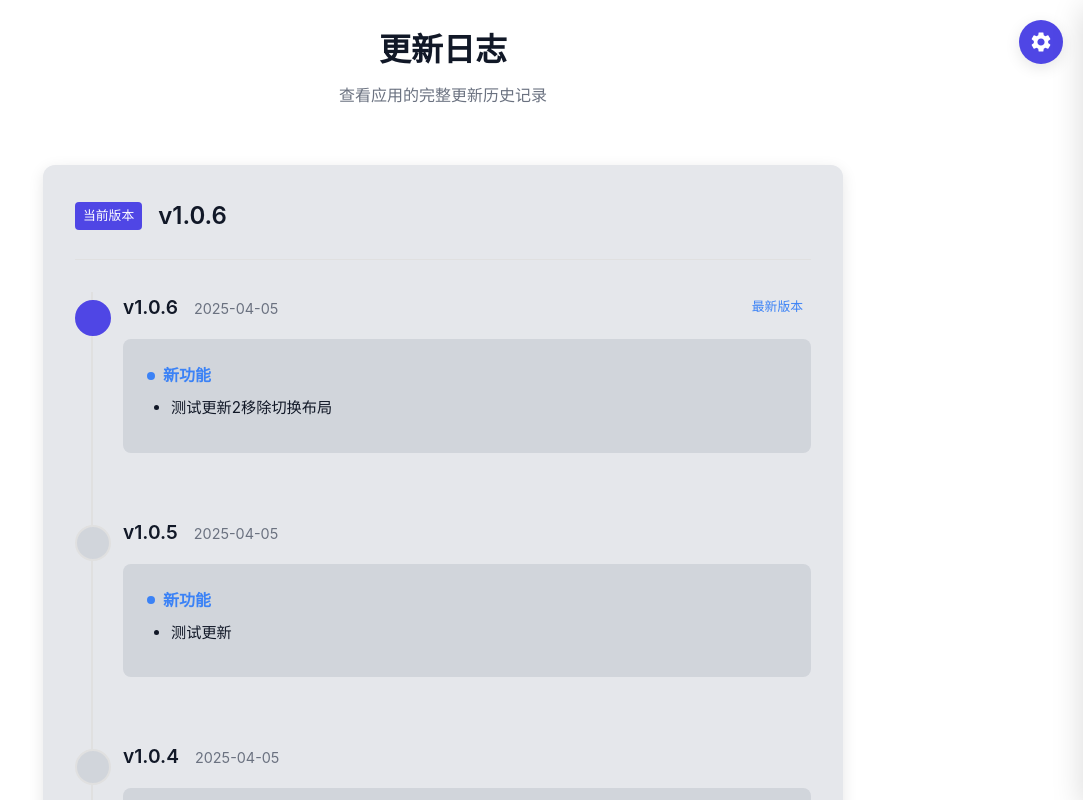
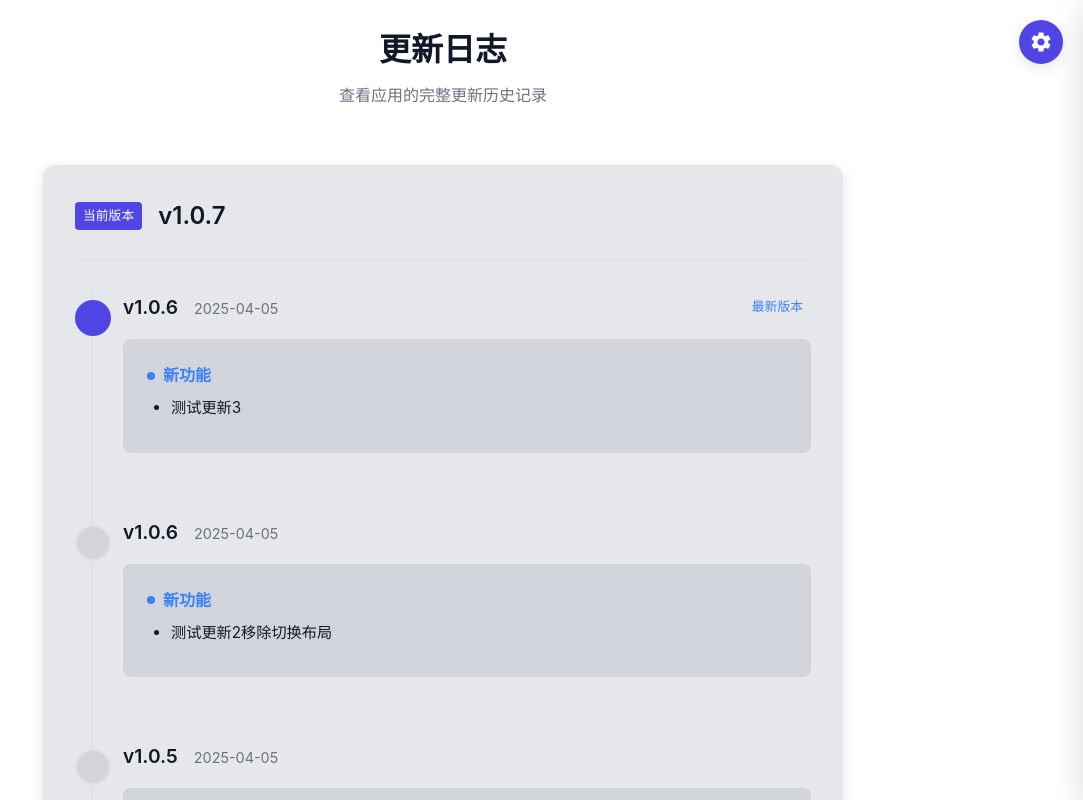
Before and after one commit to Chatterjay/font, a Vue app: page /changelog in a window 1280 px wide. Shown: the whole page, without its empty margins (197-1280 px from the left). Built offline with nearby package versions, Linux system fonts and the light colour scheme.

Commit message:
chore: update version to 1.0.6

```diff
--- a/package.json
+++ b/package.json
@@ -1,7 +1,7 @@
 {
   "name": "font-viewer",
   "private": true,
-  "version": "1.0.6",
+  "version": "1.0.7",
   "type": "module",
   "scripts": {
     "dev": "vite",
--- a/src-tauri/tauri.conf.json
+++ b/src-tauri/tauri.conf.json
@@ -7,7 +7,7 @@
   },
   "package": {
     "productName": "Font Viewer",
-    "version": "1.0.6"
+    "version": "1.0.7"
   },
   "tauri": {
     "allowlist": {
--- a/src/constants/version.js
+++ b/src/constants/version.js
@@ -5,7 +5,7 @@
 
 // 当前版本 - 更新此处会自动更新所有配置文件中的版本号
 // 格式: vX.Y.Z，带前缀v
-export const CURRENT_VERSION = 'v1.0.6';
+export const CURRENT_VERSION = 'v1.0.7';
 
 /**
  * 版本历史记录
@@ -13,6 +13,13 @@ export const CURRENT_VERSION = 'v1.0.6';
  * @type {Array<{version: string, date: string, changes: Array<{type: string, text: string}>}>}
  */
 export const VERSION_HISTORY = [
+    {
+        version: 'v1.0.6',
+        date: '2025-04-05',
+        changes: [
+            { type: 'feature', text: '测试更新3' }
+        ]
+    },
     {
         version: 'v1.0.6',
         date: '2025-04-05',
```
Also changed, not shown: 1 other file (tests, documents, lock files or other folders).
